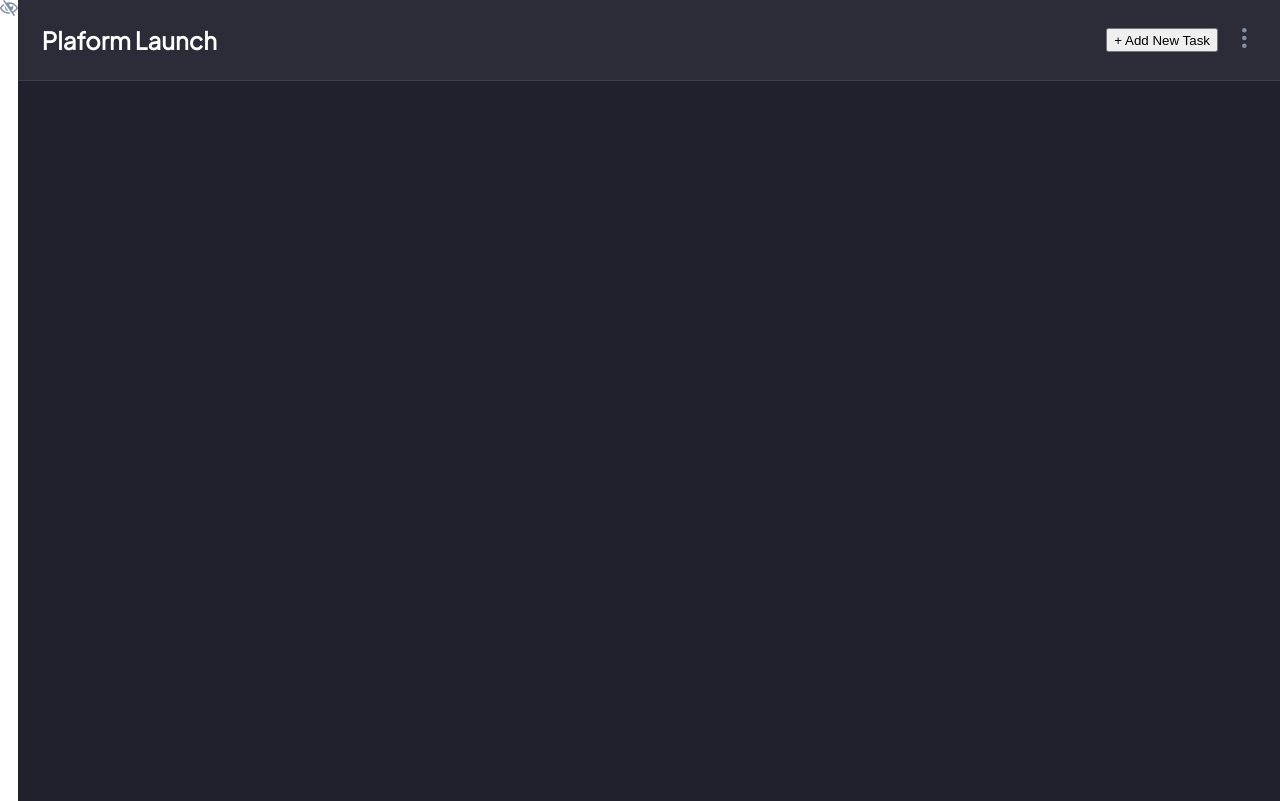
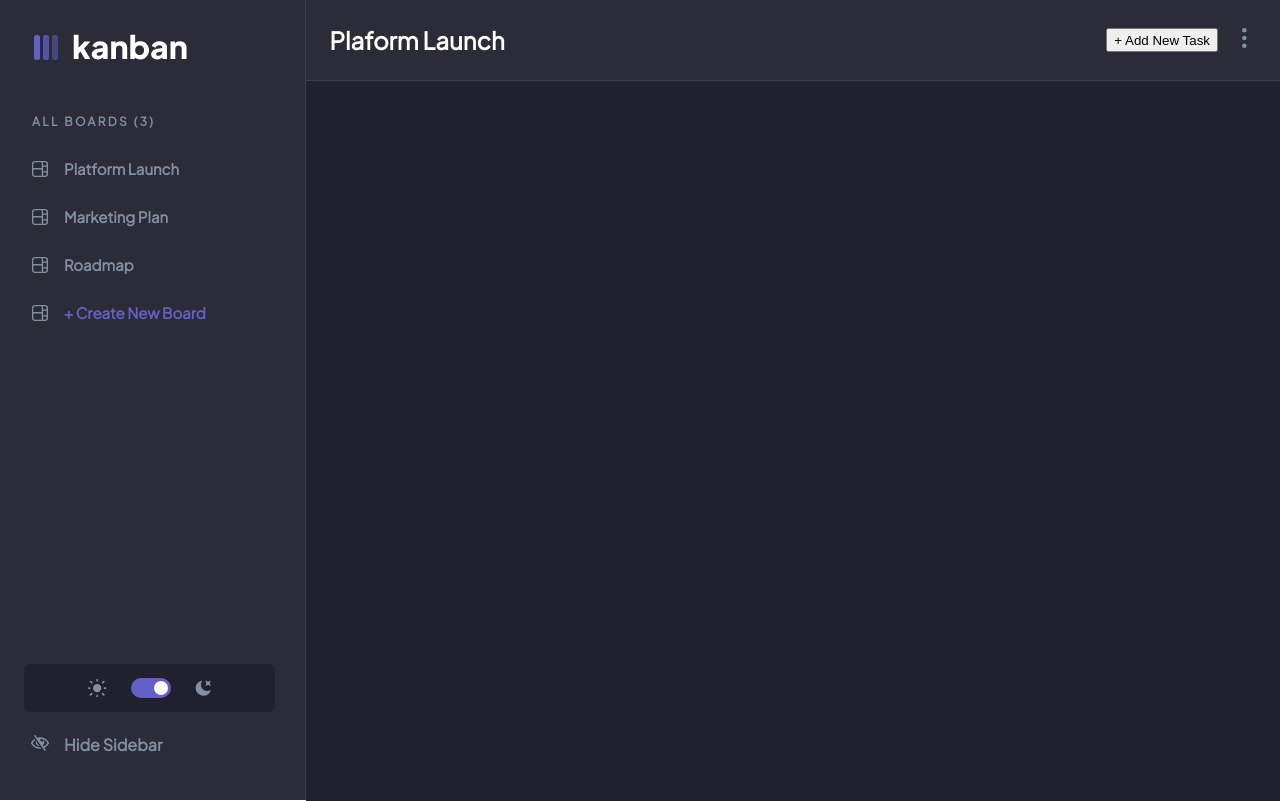
Before and after one commit to ajsaule/kanban-board, a Next.js app: page / in a window 1280 px wide. Built offline with nearby package versions, Linux system fonts and the light colour scheme.

Commit message:
fixing components;

```diff
--- a/src/components/Board.tsx
+++ b/src/components/Board.tsx
@@ -10,7 +10,7 @@ const Board = ({
   setIsSidebarHidden,
 }: {
   isSidebarHidden: boolean;
-  setIsSidebarHidden: () => void;
+  setIsSidebarHidden: (prev: boolean) => void;
 }) => {
   return (
     <div style={{ width: "100%" }}>
@@ -18,7 +18,7 @@ const Board = ({
       <div className={styles["board"]}>
         {isSidebarHidden && (
           <div
-            // onClick={() => setIsSidebarHidden((prev) => !prev)}
+            onClick={() => setIsSidebarHidden((prev) => !prev)}
             className={styles["hide-navbar-tab"]}
           >
             <HideNavbarIcon />
--- a/src/components/Nav.tsx
+++ b/src/components/Nav.tsx
@@ -20,7 +20,9 @@ const Nav = ({
   setIsSidebarHidden: (state: boolean) => void;
 }) => {
   return (
-    <aside className={isSidebarHidden ? "hide" : ""}>
+    <aside
+      className={`${styles["nav-bar"]} ${isSidebarHidden && styles["hide"]}`}
+    >
       <div>
         {isDarkTheme ? (
           <LogoLight className={styles["logo"]} />
@@ -61,10 +63,10 @@ const Nav = ({
           </label>
           <DarkThemeIcon onClick={() => toggleTheme("dark")} />
         </div>
-        {/*         <h4 onClick={() => setIsSidebarHidden((prev) => !prev)}>
+        <h4 onClick={() => setIsSidebarHidden((prev) => !prev)}>
           <HideNavbarIcon className={styles["hide-navbar-icon"]} />
           Hide Sidebar
-        </h4> */}
+        </h4>
       </div>
     </aside>
   );
--- a/src/pages/index.tsx
+++ b/src/pages/index.tsx
@@ -1,6 +1,7 @@
 import { useState } from "react";
 import Board from "../components/Board";
-import HideNavbarIcon from "../components/svgs/HideNavbarIcon";
+import Nav from "../components/Nav";
+// import HideNavbarIcon from "../components/svgs/HideNavbarIcon";
 
 function HomePage() {
   const [isDarkTheme, setIsDarkTheme] = useState(true);
@@ -18,7 +19,7 @@ function HomePage() {
 
   return (
     <div className={`board-container ${isDarkTheme ? "dark" : "light"}`}>
-      <HideNavbarIcon
+      <Nav
         isDarkTheme={isDarkTheme}
         toggleTheme={toggleTheme}
         isSidebarHidden={isSidebarHidden}
--- a/src/styles/components/Nav.module.scss
+++ b/src/styles/components/Nav.module.scss
@@ -1,4 +1,4 @@
-aside {
+.nav-bar {
   display: flex;
   justify-content: space-between;
   flex-direction: column;
--- /dev/null
+++ b/src/styles/components/Nav.scss
@@ -0,0 +1,156 @@
+.nav-bar {
+  display: flex;
+  justify-content: space-between;
+  flex-direction: column;
+  width: 400px;
+  background: #2b2c37;
+  border-right: 1px solid #3e3f4e;
+}
+
+.hide {
+  display: none;
+}
+
+.logo {
+  padding: 34px;
+}
+
+.menu {
+  padding-left: 32px;
+
+  h4 {
+    font-size: 12px;
+    text-transform: uppercase;
+    line-height: 15px;
+    letter-spacing: 2.4px;
+  }
+}
+
+.items {
+  padding: 0;
+  list-style: none;
+
+  li {
+    font-size: 15px;
+    padding-left: 32px;
+    width: 80%;
+    height: 48px;
+    border-radius: 0px 100px 100px 0px;
+    display: flex;
+    align-items: center;
+    cursor: pointer;
+
+    &:active {
+      background: #ffffff;
+      color: #635fc7 !important;
+
+      + .board-icon {
+        fill: #ffffff !important;
+      }
+    }
+
+    &:last-child {
+      color: #635fc7;
+    }
+  }
+
+  .board-icon {
+    margin-right: 16px;
+
+    &:last-child {
+      fill: #635fc7;
+    }
+  }
+}
+
+.toggle-menu {
+  padding: 24px;
+
+  .page-theme-container {
+    display: flex;
+    align-items: center;
+    justify-content: center;
+    width: 251px;
+    height: 48px;
+    background: #20212c;
+    border-radius: 6px;
+
+    svg {
+      cursor: pointer;
+    }
+  }
+
+  .hide-navbar-icon {
+    margin-left: 7px;
+    margin-right: 15px;
+  }
+
+  h4 {
+    cursor: pointer;
+  }
+}
+/* Styles for toggle switch */
+
+/* The switch - the box around the slider */
+.switch {
+  position: relative;
+  display: inline-block;
+  width: 40px;
+  height: 20px;
+  margin: 0 24px 0 24px;
+}
+
+/* Hide default HTML checkbox */
+.switch input {
+  opacity: 0;
+  width: 0;
+  height: 0;
+}
+
+/* The slider */
+.slider {
+  position: absolute;
+  cursor: pointer;
+  top: 0;
+  left: 0;
+  right: 0;
+  bottom: 0;
+  background-color: #ccc;
+  -webkit-transition: 0.4s;
+  transition: 0.4s;
+}
+
+.slider:before {
+  position: absolute;
+  content: "";
+  width: 14px;
+  height: 14px;
+  left: 4px;
+  bottom: 3px;
+  background-color: white;
+  -webkit-transition: 0.4s;
+  transition: 0.4s;
+}
+
+input:checked + .slider {
+  background-color: #635fc7;
+}
+
+input:focus + .slider {
+  box-shadow: 0 0 1px #635fc7;
+}
+
+input:checked + .slider:before {
+  -webkit-transform: translateX(19px);
+  -ms-transform: translateX(19px);
+  transform: translateX(19px);
+}
+
+/* Rounded sliders */
+.slider.round {
+  border-radius: 34px;
+}
+
+.slider.round:before {
+  border-radius: 50%;
+}
```
